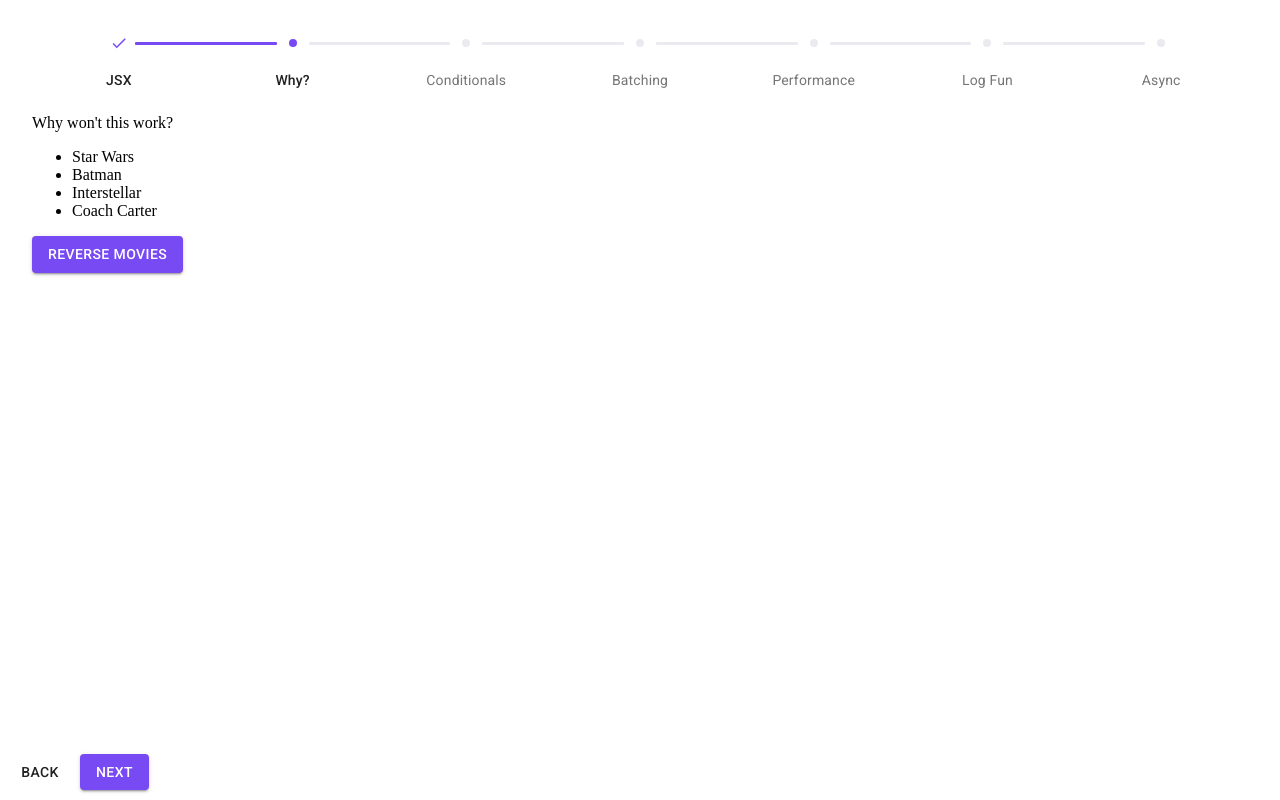
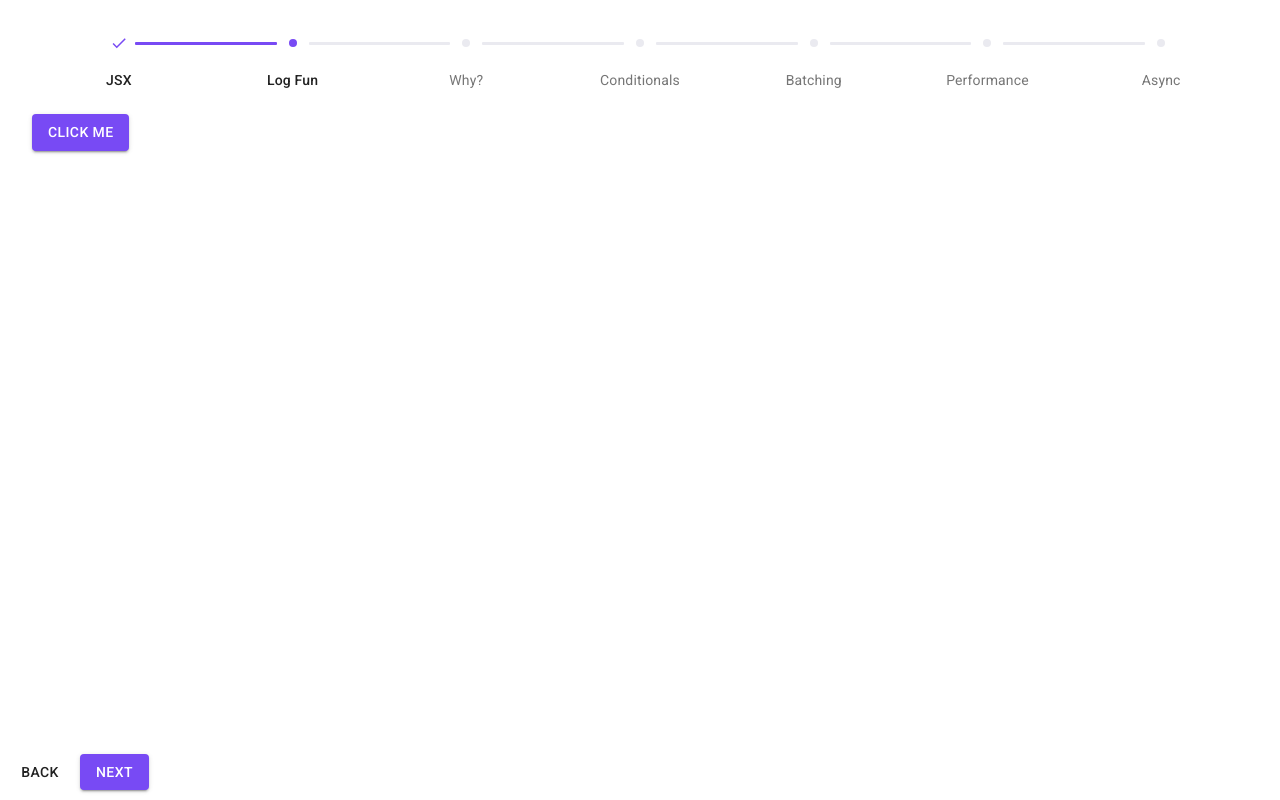
Before and after one commit to tomporat247/react-tech-talk, a React (Create React App) app: page /1 in a window 1280 px wide. Built offline with nearby package versions, Linux system fonts and the light colour scheme.

Commit message:
change order

```diff
--- a/src/components/Stepper.jsx
+++ b/src/components/Stepper.jsx
@@ -127,6 +127,10 @@ const getSteps = () => {
       content: <Jsx> </Jsx>,
     },
     {
+      title: "Log Fun",
+      content: <LogFun> </LogFun>,
+    },
+    {
       title: "Why?",
       content: <Why> </Why>,
     },
@@ -141,10 +145,6 @@ const getSteps = () => {
     {
       title: "Performance",
       content: <Performance> </Performance>,
-    },
-    {
-      title: "Log Fun",
-      content: <LogFun> </LogFun>,
     },
     {
       title: "Async",
```
